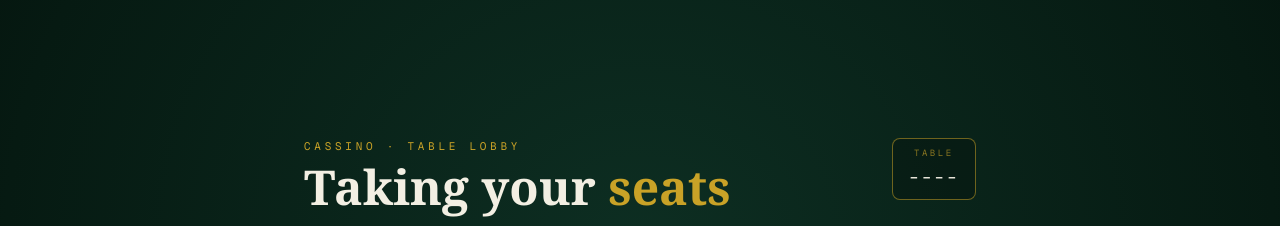
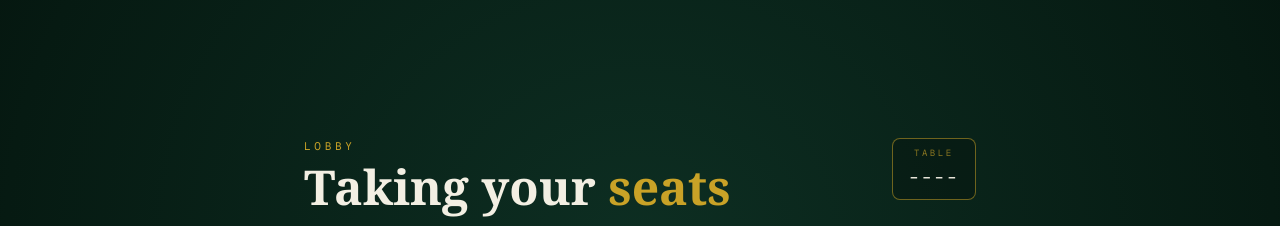
Before and after one commit to Minaamahmad/game, a Next.js app: page /GameArea/Waiting in a window 1280 px wide. Shown: the top 226 px of the page. Built offline with nearby package versions, Linux system fonts and the light colour scheme; no server answers.

Commit message:
fix: update table lobby title for clarity in waiting page

```diff
--- a/app/GameArea/Waiting/page.jsx
+++ b/app/GameArea/Waiting/page.jsx
@@ -136,7 +136,7 @@ const WaitingPage = () => {
         <div className="flex items-start justify-between mb-10">
           <div>
             <div className="text-[11px] tracking-[0.34em] uppercase mb-2 text-[#C9A227] font-mono">
-              Cassino · Table Lobby
+               Lobby
             </div>
             <h1
               className="text-4xl sm:text-5xl font-semibold text-[#F3EFE3]"
```
